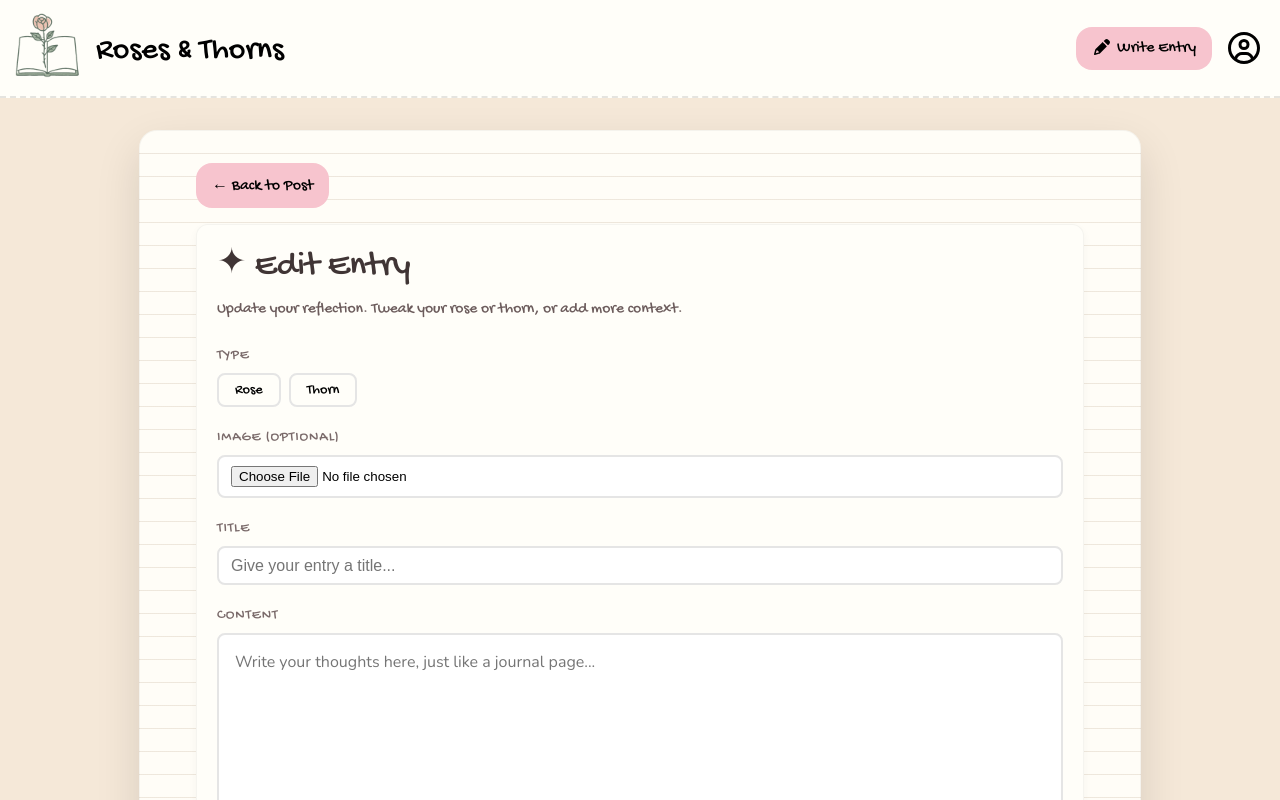
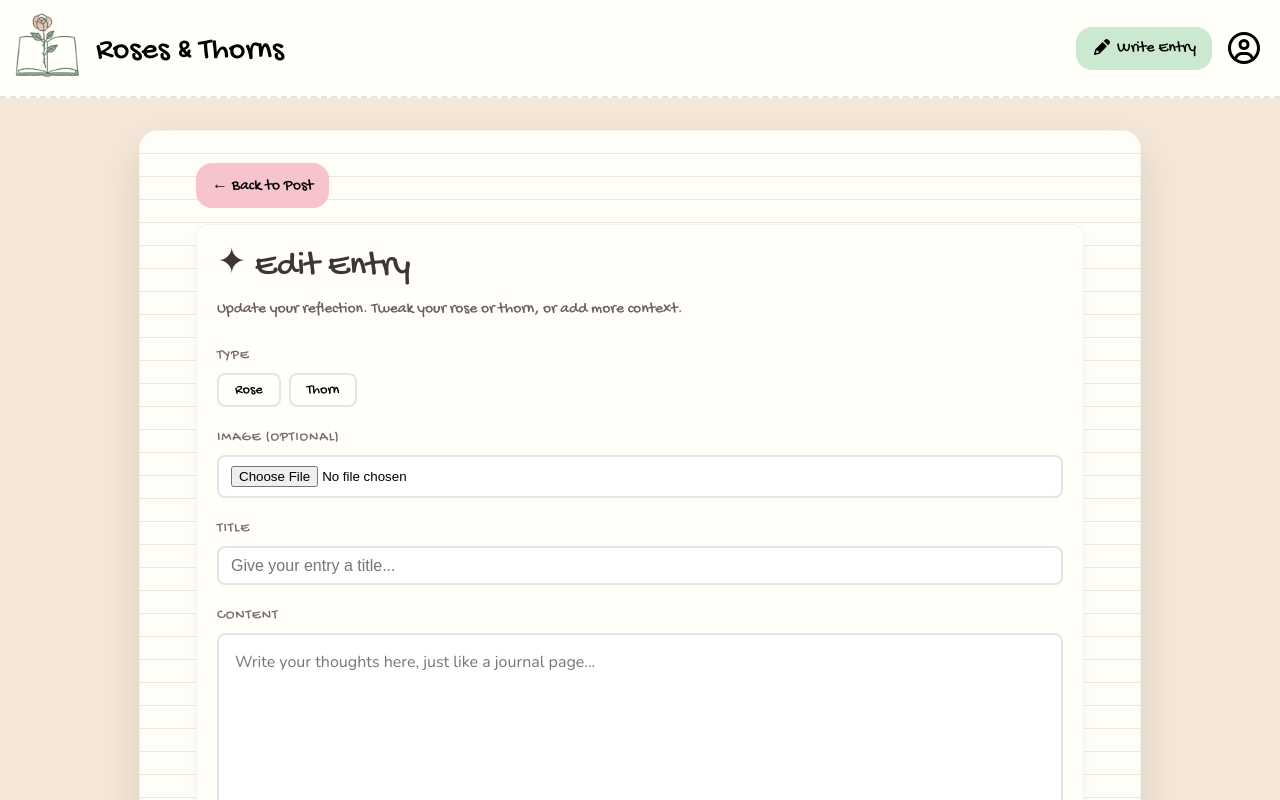
Before and after one commit to mmari0c/roses-and-thorns, a React (Vite) app: page /edit-post/1 in a window 1280 px wide. Shown: the top 800 px of the page. Built offline with nearby package versions, Linux system fonts and the light colour scheme; no server answers; the database is empty; a web font is replaced by a local one.

Commit message:
color change

```diff
--- a/src/components/PostCard.css
+++ b/src/components/PostCard.css
@@ -173,7 +173,7 @@
  }
 
  .comments {
-  background-color: var(--thorn-accent);
+  background-color: var(--thorn-bg);
   padding: 5px 10px;
   border-radius: 15px;
  }
--- a/src/routes/Layout.css
+++ b/src/routes/Layout.css
@@ -53,6 +53,14 @@
   display: flex;
   align-items: center;
   gap: 0.75rem;
+}
+
+.app-nav .create-post-button {
+  background-color: var(--thorn-accent);
+}
+
+.app-nav .create-post-button:hover {
+  background-color: var(--thorn-strong);
 }
 
 .user-menu-wrapper {
```
